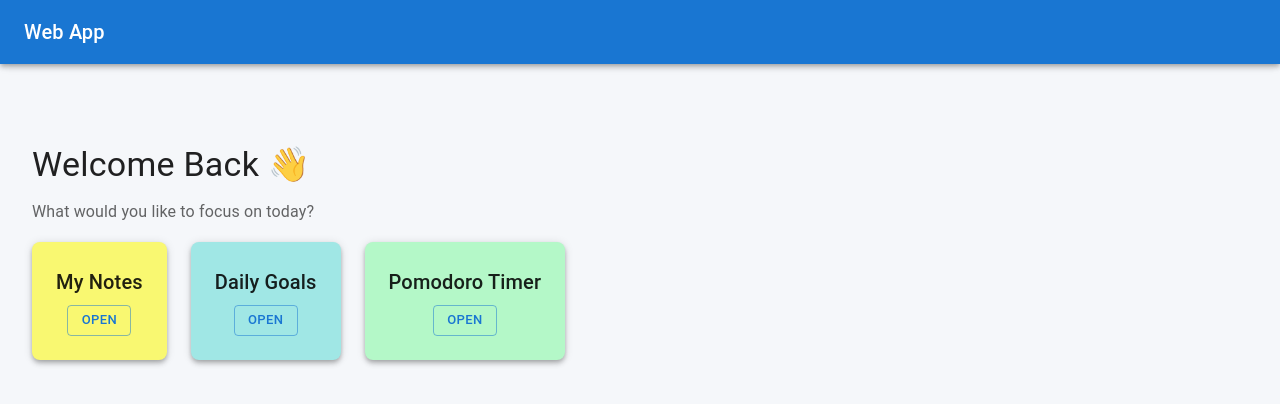
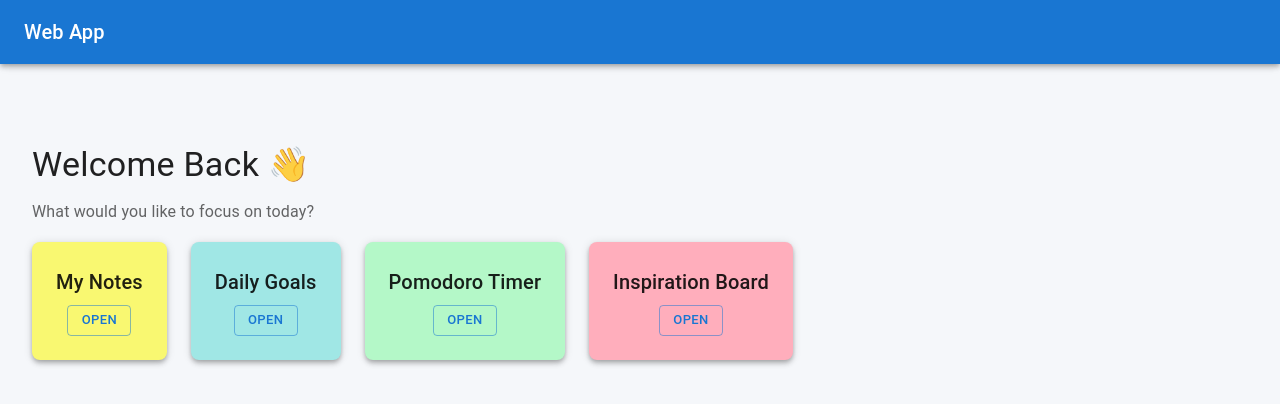
Before and after one commit to kharatesaurabh/react-job-portal, a React (Vite) app: page / in a window 1280 px wide. Shown: the top 404 px of the page. Built offline with nearby package versions, Linux system fonts and the light colour scheme.

Commit message:
Remove comment

```diff
--- a/src/pages/Home.jsx
+++ b/src/pages/Home.jsx
@@ -7,7 +7,7 @@ const dashboardItems = [
   { title: 'My Notes', color: '#F9F871' },
   { title: 'Daily Goals', color: '#A0E7E5' },
   { title: 'Pomodoro Timer', color: '#B4F8C8' },
-  // { title: 'Inspiration Board', color: '#FFAEBC' },
+  { title: 'Inspiration Board', color: '#FFAEBC' },
 ];
 
 const Home = () => {
```
